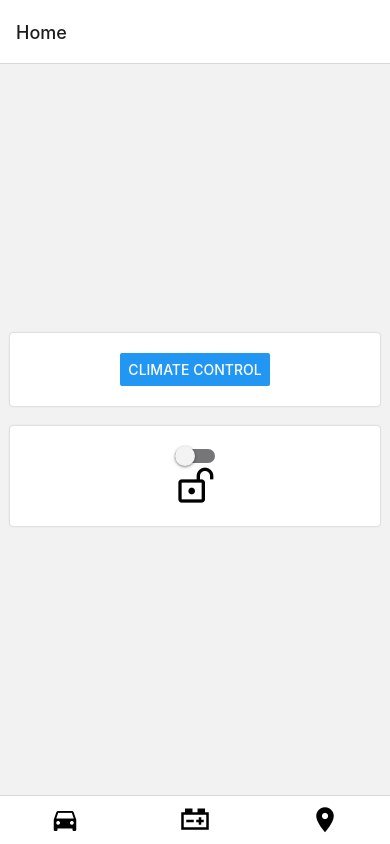
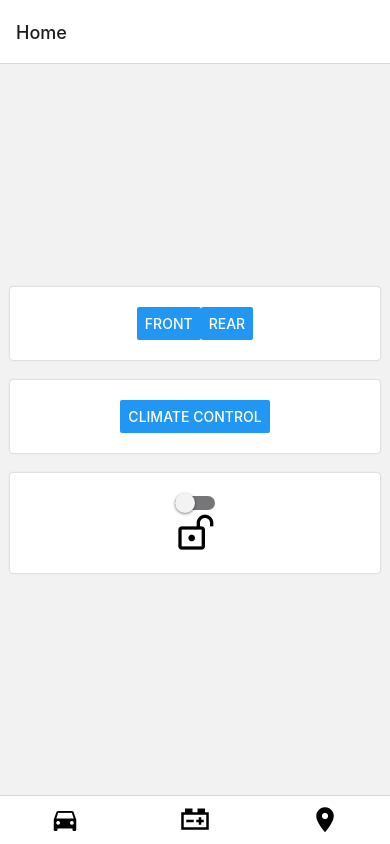
Before and after one commit to elvinlai1/CarApp, a React Native app: screen / in a window 390 px wide. Built offline with nearby package versions, Linux system fonts and the light colour scheme.

Commit message:
slider update

```diff
--- a/App.js
+++ b/App.js
@@ -1,4 +1,4 @@
-import React from "react";
+import React, {useState} from "react";
 import {StyleSheet, Text, View, Button } from 'react-native';
 import { NavigationContainer } from '@react-navigation/native';
 import { createStackNavigator } from '@react-navigation/stack';
@@ -77,6 +77,7 @@ function MapScreen() {
 }
 
 function BatteryScreen() {
+  const[ChargeRate, setChargeRate] = useState(0);
   return (
     <View style={styles.container}>
       <View style={styles.card}>
@@ -87,12 +88,14 @@ function BatteryScreen() {
           <Text>Charging</Text>
           <Slider
               style={{width: 200, height: 50}}
-              minimumValue={0}
-              maximumValue={1}
-              minimumTrackTintColor="red"
+              minimumValue={14}
+              maximumValue={60}
+              onValueChange={setChargeRate}
+              step={1}
+              minimumTrackTintColor="green"
               maximumTrackTintColor="grey"
             />
-            <Text>100%</Text>
+            <Text>{ ChargeRate<15 ? "NOT CHARGING" : ChargeRate + " A"} </Text>
         </View>
     </View>
   );
@@ -116,6 +119,7 @@ function ProfileScreen(){
 
 function ClimateControlScreen(){
 
+  const [Temp, setTemp] = useState(10)
 
   return (
     <>
@@ -130,15 +134,18 @@ function ClimateControlScreen(){
               style={{width: 200, height: 50}}
               minimumValue={10}
               maximumValue={30}
+              onValueChange={setTemp}
               step={1}
               minimumTrackTintColor="red"
-              maximumTrackTintColor="grey"
+              maximumTrackTintColor="blue"
             />
-            <Text>11c</Text>
+            <Text>{Temp} C</Text>
         </View>
         <View style={styles.card}>
-          <Text>Heated Seats</Text>
+
           <Text>Defogger</Text>
+          <Button style={styles.button} title="Front"/>
+          <Button style={styles.button} title="Rear"/>
         </View>
 
       </View>
@@ -149,6 +156,10 @@ function ClimateControlScreen(){
 function CarScreen({navigation}){
   return(
       <View style={styles.container}>
+        <View style={[styles.card, styles.shadowProp, {flexDirection: "row", justifyContent: "center", }]}>
+          <Button style={[styles.button]} title="Front"/>
+          <Button style={styles.button} title="Rear"/>
+        </View>
 
         <View style={[styles.card, styles.shadowProp]}>
             <Button
@@ -193,6 +204,10 @@ const styles = StyleSheet.create({
     width: '95%',
     marginVertical: 10,
   },
+  button:{
+   margin:5,
+
+  },
   shadowProp: {
     shadowColor: '#171717',
     //shadowOffset: {width: -2, height: 4},
--- a/package.json
+++ b/package.json
@@ -10,7 +10,7 @@
   },
   "dependencies": {
     "16": "0.0.2",
-    "@expo/webpack-config": "^0.17.2",
+    "@expo/webpack-config": "^0.16.19",
     "@miblanchard/react-native-slider": "^2.1.0",
     "@react-native-community/slider": "^4.2.4",
     "@react-navigation/bottom-tabs": "^6.4.0",
@@ -24,7 +24,8 @@
     "react-icons": "^4.6.0",
     "react-native": "0.70.5",
     "react-native-vector-icons": "^9.2.0",
-    "react-native-web": "~0.18.7"
+    "react-native-web": "~0.18.7",
+    "undefined": "@expo/webpack-config^0.17.2"
   },
   "devDependencies": {
     "@babel/core": "^7.12.9"
```
Also changed, not shown: 1 other file (tests, documents, lock files or other folders).
